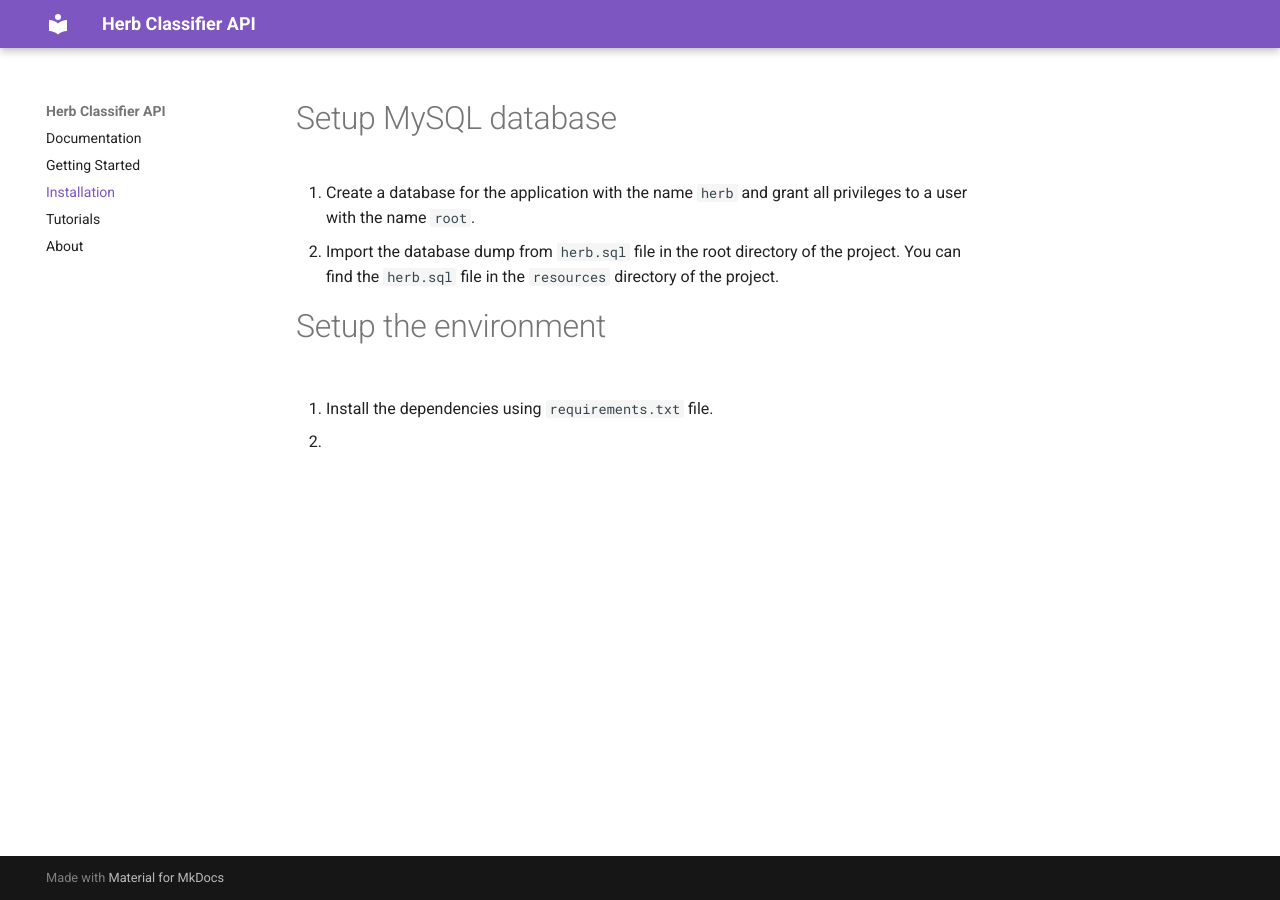
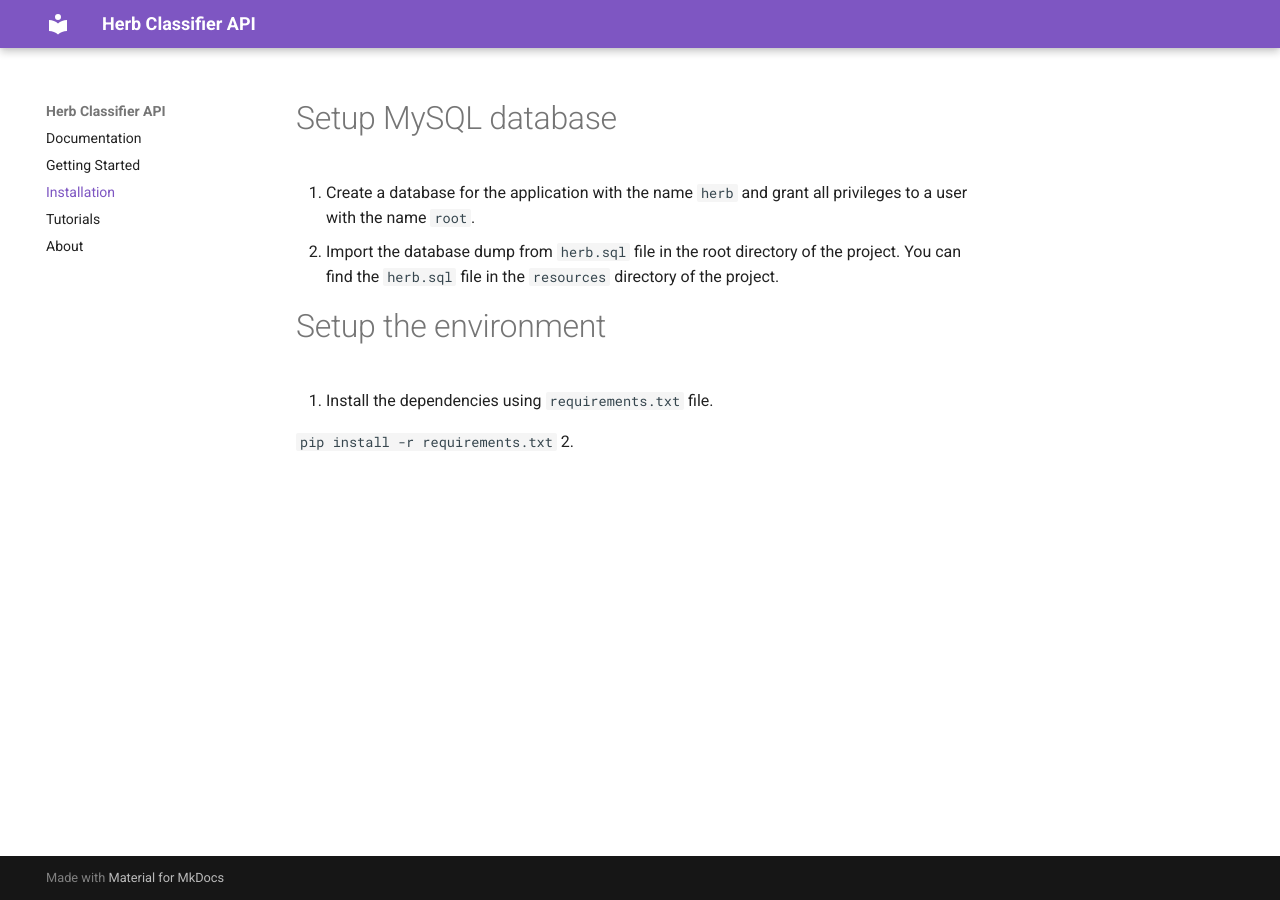
Before and after one commit to dilshankarunarathne/herb-classifier-backend, an MkDocs documentation site: the page built from docs/installation.md, in a window 1280 px wide. Built offline with MkDocs 1.6.1 and Material for MkDocs 9.7.7, drawn with Linux system fonts in a browser that asks for light colours.

Commit message:
Update installation.md

````diff
--- a/docs/installation.md
+++ b/docs/installation.md
@@ -7,4 +7,6 @@
 # Setup the environment
 1. Install the dependencies using `requirements.txt` file.
 
+```
+pip install -r requirements.txt```
 2.
````
